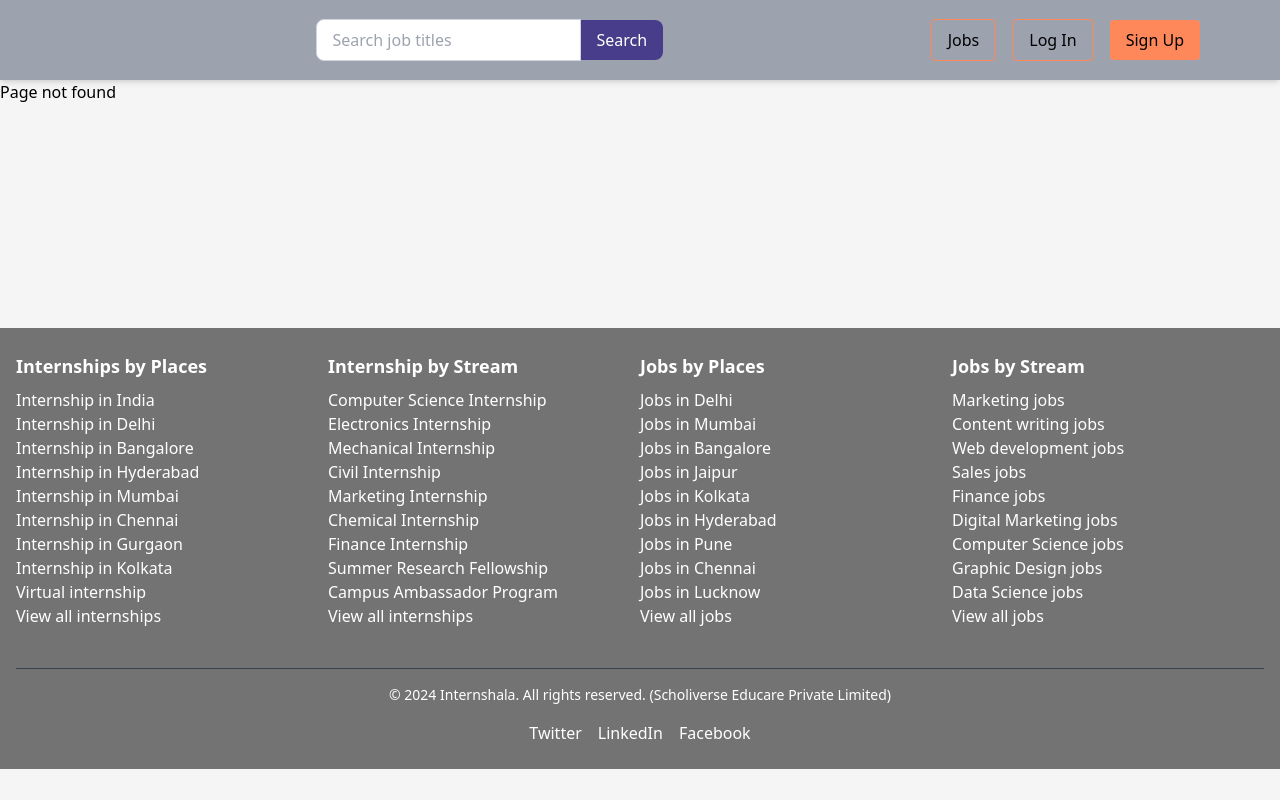
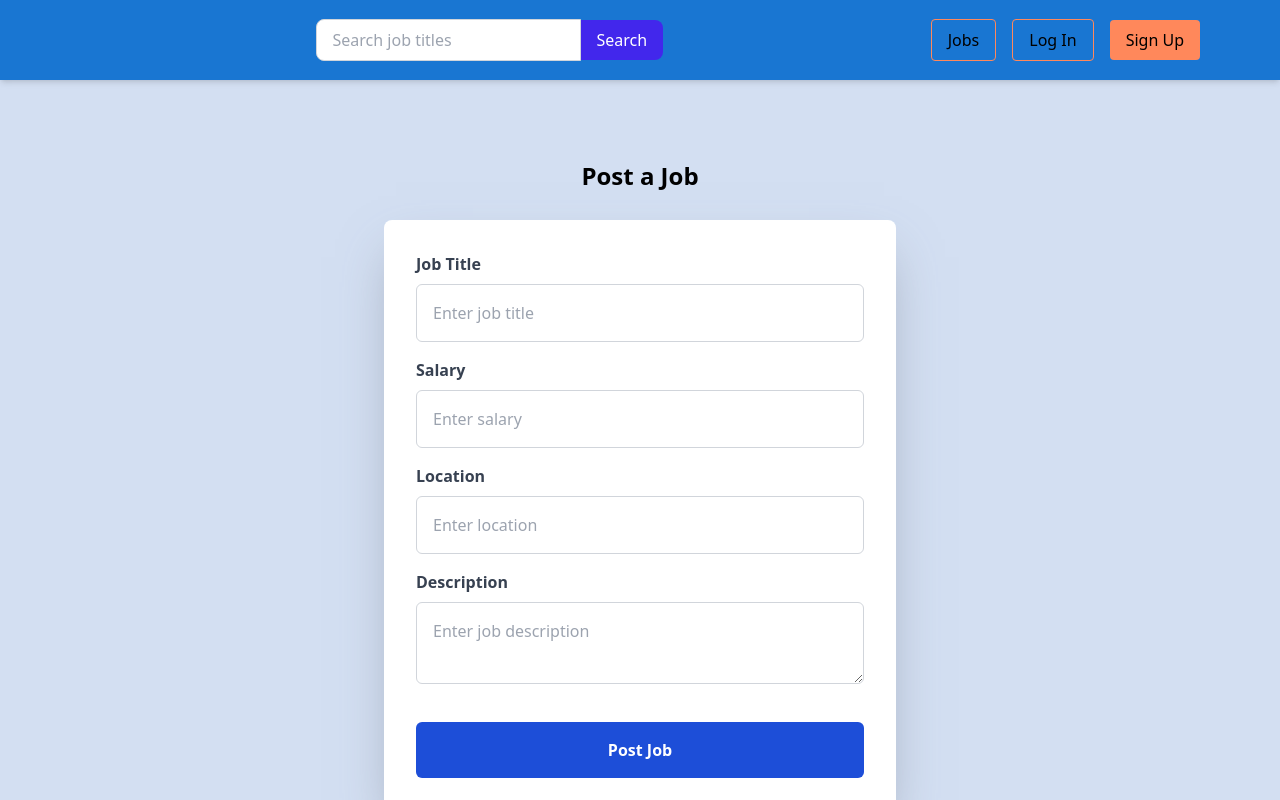
Before and after one commit to archana-singh-1/job-portal-project-frontend, a React (Vite) app: page /job-posting in a window 1280 px wide. Shown: the top 800 px of the page. Built offline with nearby package versions, Linux system fonts and the light colour scheme.

Commit message:
add job-posting~ routing

```diff
--- a/src/App.css
+++ b/src/App.css
@@ -1,3 +1,3 @@
 body{
-    background-color: whitesmoke;
+    background-color: #d3dff2;
 }
--- a/src/App.jsx
+++ b/src/App.jsx
@@ -10,7 +10,7 @@ import Logout from "./components/Logout.jsx";
 import JobDetails from './components/JobDetailsPage.jsx';
 import JobsPage from './components/JobPage.jsx';
 import SearchResultsPage from './components/SearchResultPage.jsx';
-
+import JobPosting from './components/Jobposting.jsx';
 
 function App() {
     const [isLoggedIn, setIsLoggedIn] = useState(false);
@@ -33,6 +33,7 @@ function App() {
                 <Route path="/job/:jobId" element={<JobDetails />} />
                 <Route path="/jobpage" element={<JobsPage />} />
                 <Route path="*" element={<p>Page not found</p>} />
+                <Route path="/job-posting" element={<JobPosting />} />
 
             </Routes>
             <Footer />
--- /dev/null
+++ b/src/components/Jobposting.jsx
@@ -0,0 +1,115 @@
+import React, { useState } from 'react';
+import axios from 'axios';
+
+const JobPosting = () => {
+    const [jobTitle, setJobTitle] = useState('');
+    const [salary, setSalary] = useState('');
+    const [location, setLocation] = useState('');
+    const [description, setDescription] = useState('');
+    const [message, setMessage] = useState(null);
+    const [error, setError] = useState(null);
+
+    const handleJobPost = async (e) => {
+        e.preventDefault();
+
+        try {
+            const token = localStorage.getItem('token');
+            if (!token) {
+                alert('Please log in to post a job.');
+                return;
+            }
+
+            const response = await axios.post(
+                'https://job-portal-project-theta.vercel.app/api/employer/jobs',
+                { jobTitle, salary, location, description },
+                {
+                    headers: {
+                        Authorization: `Bearer ${token}`,
+                    },
+                }
+            );
+
+            setMessage('Job posted successfully!');
+            setError(null);
+
+            setJobTitle('');
+            setSalary('');
+            setLocation('');
+            setDescription('');
+        } catch (error) {
+            setError(
+                error.response?.data?.message || 'Failed to post job. Please try again.'
+            );
+            setMessage(null);
+        }
+    };
+
+    return (
+        <div className="container mx-auto mt-[80px]">
+            <h1 className="text-2xl text-center mb-7 font-bold">Post a Job</h1>
+            <form
+                onSubmit={handleJobPost}
+                className="w-full max-w-lg mx-auto bg-white p-8 rounded-lg shadow-2xl shadow-gray-500/50"
+            >
+                <div className="mb-4">
+                    <label className="block text-gray-700 font-bold mb-2">Job Title</label>
+                    <input
+                        type="text"
+                        className="w-full p-4 border border-gray-300 rounded-md"
+                        value={jobTitle}
+                        onChange={(e) => setJobTitle(e.target.value)}
+                        placeholder="Enter job title"
+                        required
+                    />
+                </div>
+
+                <div className="mb-4">
+                    <label className="block text-gray-700 font-bold mb-2">Salary</label>
+                    <input
+                        type="text"
+                        className="w-full p-4 border border-gray-300 rounded-md"
+                        value={salary}
+                        onChange={(e) => setSalary(e.target.value)}
+                        placeholder="Enter salary"
+                        required
+                    />
+                </div>
+
+                <div className="mb-4">
+                    <label className="block text-gray-700 font-bold mb-2">Location</label>
+                    <input
+                        type="text"
+                        className="w-full p-4 border border-gray-300 rounded-md"
+                        value={location}
+                        onChange={(e) => setLocation(e.target.value)}
+                        placeholder="Enter location"
+                        required
+                    />
+                </div>
+
+                <div className="mb-4">
+                    <label className="block text-gray-700 font-bold mb-2">Description</label>
+                    <textarea
+                        className="w-full p-4 border border-gray-300 rounded-md"
+                        value={description}
+                        onChange={(e) => setDescription(e.target.value)}
+                        placeholder="Enter job description"
+                        required
+                    />
+                </div>
+
+                <button
+                    type="submit"
+                    className="w-full text-white font-bold py-4 px-5 rounded-md bg-blue-700 transition duration-200 mt-4"
+                >
+                    Post Job
+                </button>
+
+                {message && <p className="text-green-500 mt-4">{message}</p>}
+                {error && <p className="text-red-500 mt-4">{error}</p>}
+            </form>
+        </div>
+    );
+};
+
+export default JobPosting;
--- a/src/components/LandingPage.jsx
+++ b/src/components/LandingPage.jsx
@@ -84,7 +84,8 @@ const LandingPage = () => {
 
 
     return (
-        <div className="container mx-auto  rounded-lg p-6 mb-4  flex mt-20 bg-white">
+        <div className="container mx-auto  rounded-lg p-6 mb-4  flex mt-20 "
+        style={{ backgroundColor: '#FFFFFF' }}>
             <div className="w-1/4 border-r border-gray-300 pr-4">
                 <h2 className="text-xl font-semibold mb-4">Filters</h2>
                 <div className="mb-4">
@@ -179,7 +180,7 @@ const LandingPage = () => {
                      <div className="border border-gray-300 p-4 rounded-lg shadow-md w-80 h-96">
                          <h3 className="text-lg font-semibold">{job.title}</h3>
                          <p className="text-gray-600">{job.company}</p>
-                         <p className="text-gray-600">{job.location}</p>
+                         <p className="text-gray-600">{job.description}</p>
                          <p className="text-gray-600">{job.experience}</p>
                          <p className="text-gray-600">{job.salary}</p>
                          <p className="text-gray-600">{job.posted}</p>
--- a/src/components/Login.jsx
+++ b/src/components/Login.jsx
@@ -27,14 +27,19 @@ const Login = ({ setIsLoggedIn }) => {
                 localStorage.setItem('user', JSON.stringify(user));
                 setIsLoggedIn(true); // Update the login state
                 alert('Login successful!');
-                        navigate('/'); // Navigate to the home page or landing page
+
+                if (user.role === 'Employer') {
+                    navigate('/job-posting'); // Navigate to Job Posting page for Employers
+                } else {
+                    navigate('/'); // Navigate to Home page for Job Seekers
+                }
             }
         } catch (error) {
             setError(error.response?.data?.message || 'Login failed. Please try again.');
-                    setMessage(null);
             alert('Login failed. Please try again.');
         }
     };
+
 
     return (
         <div className="container mx-auto mt-[80px]">
--- a/src/components/Navbar.jsx
+++ b/src/components/Navbar.jsx
@@ -43,7 +43,9 @@ const Navbar = ({ isLoggedIn, setIsLoggedIn }) => {
   };
 
   return (
-    <div className="shadow-md bg-gray-400">
+    <div className="shadow-md"
+    style={{background:"#1976D2"}}
+    >
       <div className="flex items-center justify-between mx-auto max-w-6xl h-20 px-4">
         <div className="flex-1 flex items-center justify-center">
           <input
@@ -56,7 +58,7 @@ const Navbar = ({ isLoggedIn, setIsLoggedIn }) => {
           />
           <button
             onClick={handleSearch}
-            className="bg-[#483D8B] text-white px-4 py-2 rounded-r-lg transition duration-300"
+            className="bg-[#4227ec] text-white px-4 py-2 rounded-r-lg transition duration-300"
           >
             Search
           </button>
--- a/src/components/Signup.jsx
+++ b/src/components/Signup.jsx
@@ -1,20 +1,19 @@
 import axios from 'axios';
-import React from 'react';
-import { useState } from 'react';
+import React, { useState } from 'react';
+import { useNavigate } from 'react-router-dom';
+
 const Signup = () => {
     const [name, setName] = useState('');
     const [email, setEmail] = useState('');
     const [password, setPassword] = useState('');
     const [role, setRole] = useState('');
-
     const [message, setMessage] = useState(null);
     const [error, setError] = useState(null);
 
+    const navigate = useNavigate(); // Hook for navigation
+
     const handleSignup = async (e) => {
         e.preventDefault();
-        console.log({ name, email, password, role });
-
-
         try {
             const response = await axios.post('https://job-portal-project-theta.vercel.app/user/signup', {
                 name,
@@ -24,17 +23,21 @@ const Signup = () => {
             });
             setMessage(response.data.message);
             setError(null);
+
             alert('Signup successful!');
 
-
+            if (role === 'Employer') {
+                navigate('/login'); // Redirect to login page for Employers
+            } else {
+                alert('You can now log in as a Job Seeker!');
+            }
         } catch (error) {
-            console.log(error);
-
             setError(error.response?.data?.message || 'An error occurred. Please try again.');
             setMessage(null);
             alert('Signup failed. Please try again.');
         }
     };
+
     return (
         <div className="container mx-auto mt-[80px]">
             <h1 className="text-2xl text-center mb-7 font-bold">Signup</h1>
@@ -76,7 +79,6 @@ const Signup = () => {
                     />
                 </div>
 
-
                 <div className="mb-4">
                     <label className="block text-gray-700 font-bold mb-2">Role</label>
                     <select
@@ -86,11 +88,10 @@ const Signup = () => {
                         required
                     >
                         <option value="">Select Role</option>
-                        <option value="Job Seeker">job_seeker</option>
-                        <option value="Employer">employer</option>
+                        <option value="Job Seeker">Job Seeker</option>
+                        <option value="Employer">Employer</option>
                     </select>
                 </div>
-
 
                 <button
                     type="submit"
```
Lines whose indentation alone changed are shown as unchanged.
